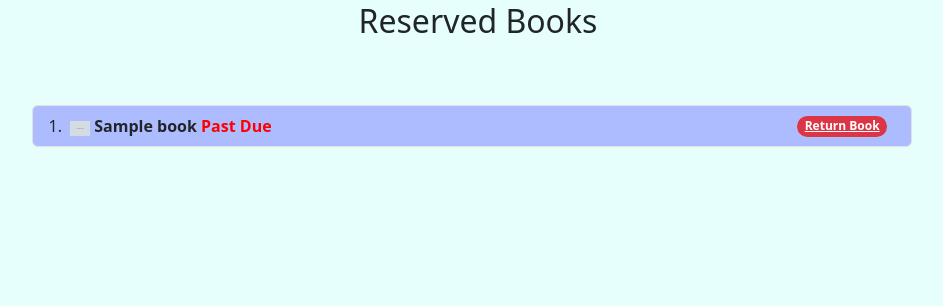
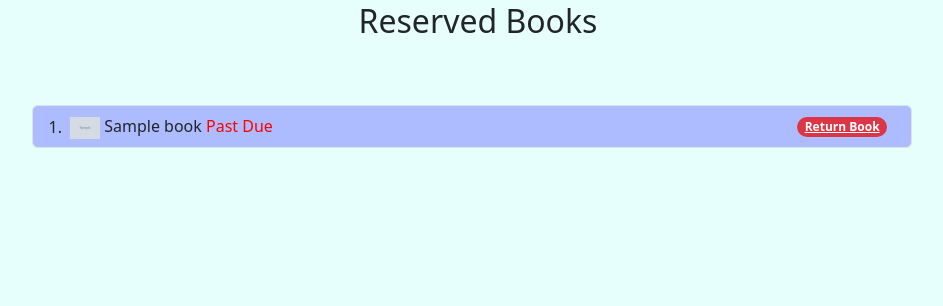
Before and after one commit to mkaen/Book_lending, a Flask app: page /my_reserved_books in a window 1280 px wide. Shown: the part 171-477 px from the top of the page, without its empty margins (162-1105 px from the left). Run offline with Flask 3, Linux system fonts and the light colour scheme; a user stored in the database is signed in; tables that the repository leaves empty hold one stand-in row (values such as "Sample post"); grey boxes marked "Sample" are stand-in pictures; some libraries are stand-ins or nearby versions.

Commit message:
Book title from bold to normal weight

```diff
--- a/templates/my_reserved_books.html
+++ b/templates/my_reserved_books.html
@@ -17,8 +17,8 @@
   {% for book in my_books %}
   <li class="list-group-item d-flex align-items-center" style="background-color: #ACBCFF">
     <div class="ms-2 me-auto">
-      <div class="fw-bold">
-          <img src="{{book.image_url}}" style="width: 20px;"> {{ book.title }}  {% if due_books and book in due_books %}<span style="color: red"> Past Due</span>{% endif %}
+      <div class="fw">
+          <img src="{{book.image_url}}" style="width: 30px;"> {{ book.title }}  {% if due_books and book in due_books %}<span style="color: red"> Past Due</span>{% endif %}
       </div>
     </div>
     {% if book.lent_out == False %}
```
